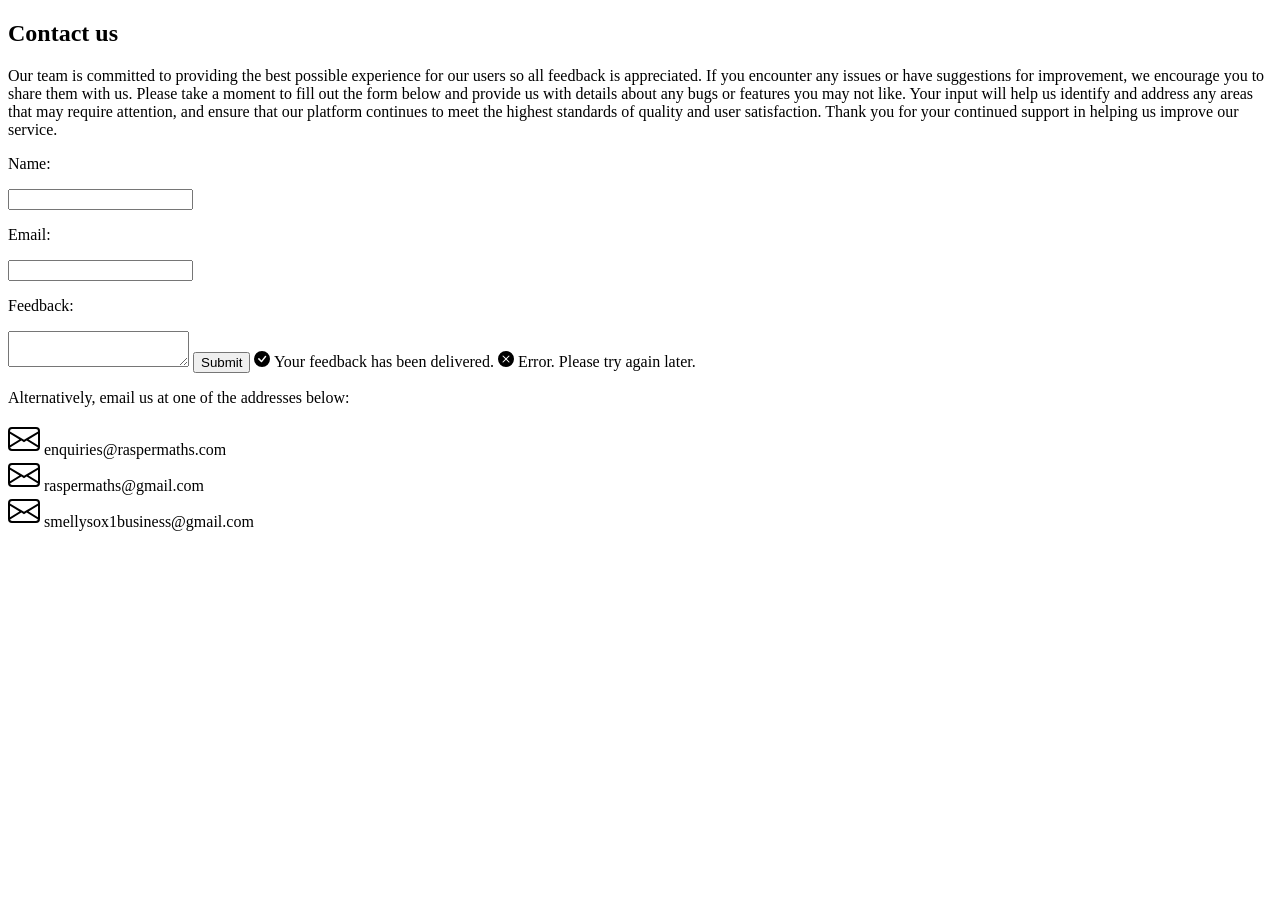
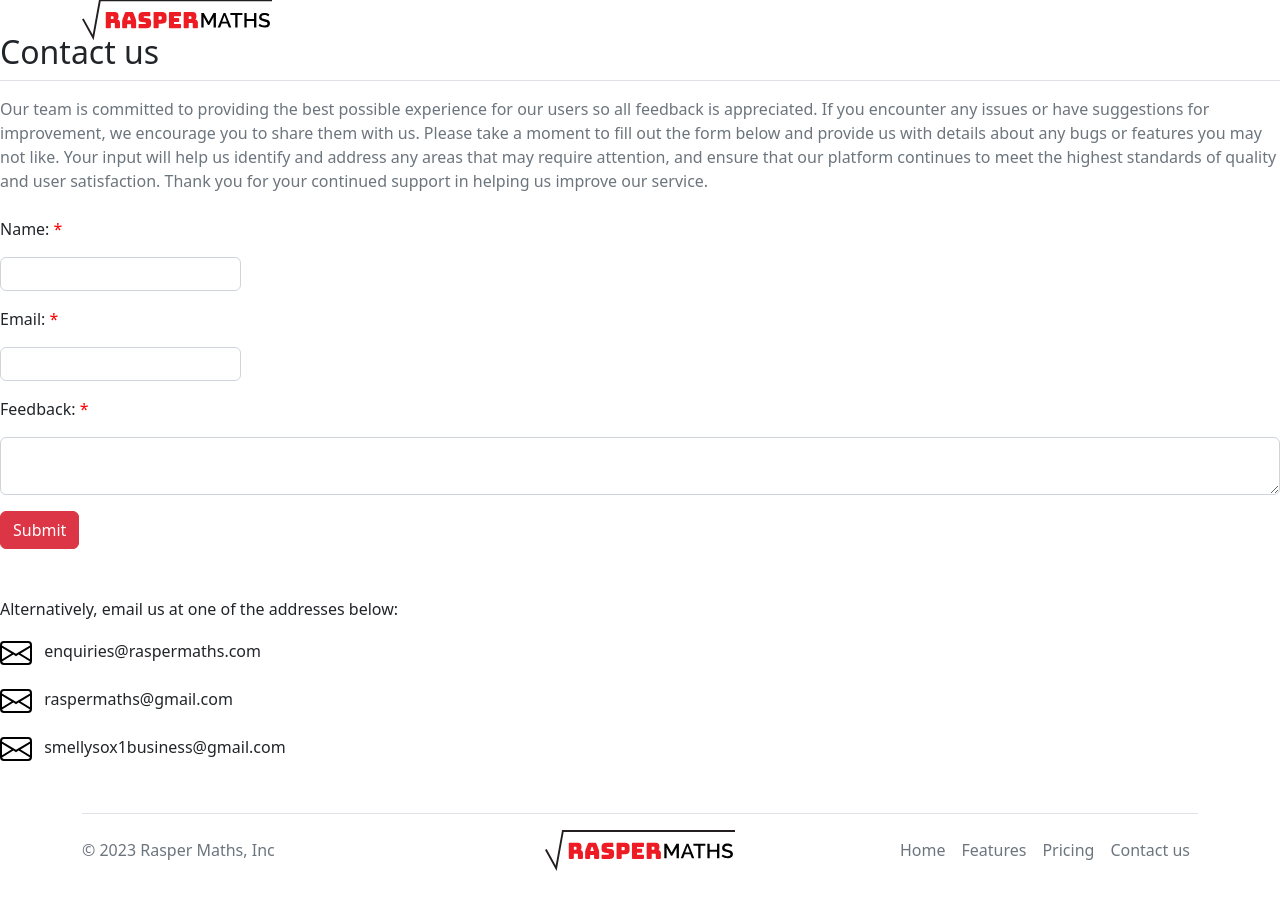
Before and after one commit to deepfriedslipper/RasperMaths, a website: page contact/index.html in a window 1280 px wide. Before the commit the page ends 800 px from the top, so only its background shows below. Drawn offline with nearby package versions, Linux system fonts and the light colour scheme.

Commit message:
Update index.html

```diff
--- a/contact/index.html
+++ b/contact/index.html
@@ -1,12 +1,38 @@
-   <!doctype html>
-<html>
+<!DOCTYPE html>
+<html lang="en">
+
 <head>
-  <title>Contact us | Rasper Maths</title>
- </head>
+  <meta charset="UTF-8">
+  <meta http-equiv="X-UA-Compatible" content="IE=edge">
+  <meta name="viewport" content="width=device-width, initial-scale=1.0">
+  <title>Rasper Maths</title>
 
- <body>
+  <!-- BOOTSTRAP ICONS -->
+  <link rel="stylesheet" href="https://cdn.jsdelivr.net/npm/bootstrap-icons@1.10.2/font/bootstrap-icons.css">
 
-<div id="contact" class="mb-5">
+  <!-- CSS -->
+  <link rel="stylesheet" type="text/css" href="/style.css">
+
+  <!-- BOOTSTRAP STYLES -->
+  <link href="/css/main.min.css" rel="stylesheet">
+
+  <!-- BOOTSTRAP SCRIPTS -->
+  <script defer src="https://maxcdn.bootstrapcdn.com/bootstrap/3.4.0/js/bootstrap.min.js"></script>
+
+  <!-- EMAIL JS -->
+  <script src="https://cdn.emailjs.com/sdk/2.3.2/email.min.js"></script>
+</head>
+
+<body>
+  <div class="container">
+    <header class="d-flex flex-wrap justify-content-between py-3 mb-4navbar" id="home">
+      <a href="/" class="d-flex align-items-center me-md-auto p-0">
+        <img src="/assets/logo.svg" class="logo" alt="RasperMaths Logo">
+      </a>
+    </header>
+  </div>
+  <main>
+      <div id="contact" class="mb-5">
         <h2 class="pb-2 border-bottom">Contact us</h2>
         <p class="text-muted mt-3 mb-4">
           Our team is committed to providing the best possible experience for
@@ -18,7 +44,7 @@
           you for your continued support in helping us improve our service.
         </p>
         <p class="required">Name:</p>
-        <input type="text" class="mb-3 p-1 form-control w-auto" id="name">
+        <input type="text" class="mb-3 p-1 form-control w-auto" id="name" placeholder="">
 
         <p class="required">Email:</p>
         <input type="email" class="mb-3 p-1 form-control w-auto" id="email">
@@ -60,6 +86,33 @@
           smellysox1business@gmail.com
         </div>
       </div>
-  </body>
+
+      <div class="container">
+        <footer class="d-flex flex-wrap justify-content-between align-items-center py-3 my-4 border-top">
+          <p class="col-md-4 mb-0 text-muted">© 2023 Rasper Maths, Inc</p>
+
+          <a href="/"
+            class="col-md-4 d-flex align-items-center justify-content-center mb-3 mb-md-0 me-md-auto link-dark text-decoration-none">
+            <img src="/assets/logo.svg" alt="Rasper Maths Logo">
+          </a>
+
+          <ul class="nav col-md-4 justify-content-end">
+            <li class="nav-item"><a href="#home" class="nav-link px-2 text-muted">Home</a></li>
+            <li class="nav-item"><a href="#features" class="nav-link px-2 text-muted">Features</a></li>
+            <li class="nav-item"><a href="#pricing" class="nav-link px-2 text-muted">Pricing</a></li>
+            <li class="nav-item"><a href="#contact" class="nav-link px-2 text-muted">Contact us</a></li>
+          </ul>
+        </footer>
+      </div>
+  </main>
+  </div>
+
+  <!-- JQUERY -->
+  <script src="https://ajax.googleapis.com/ajax/libs/jquery/3.6.3/jquery.min.js"></script>
+
+  <!-- EMAILJS SCRIPT -->
+  <script src="email.js"></script>
+
+</body>
 
 </html>
```
